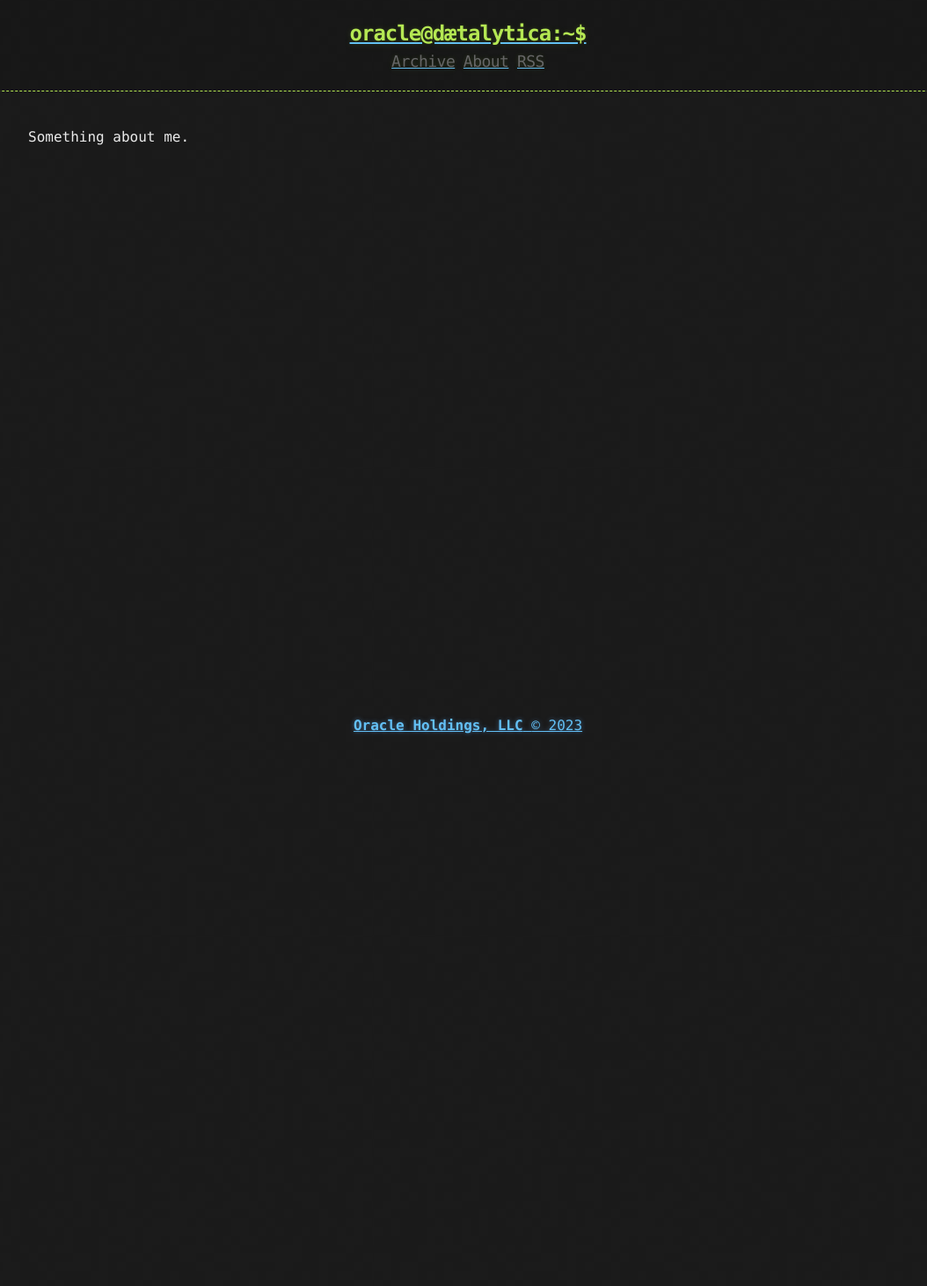
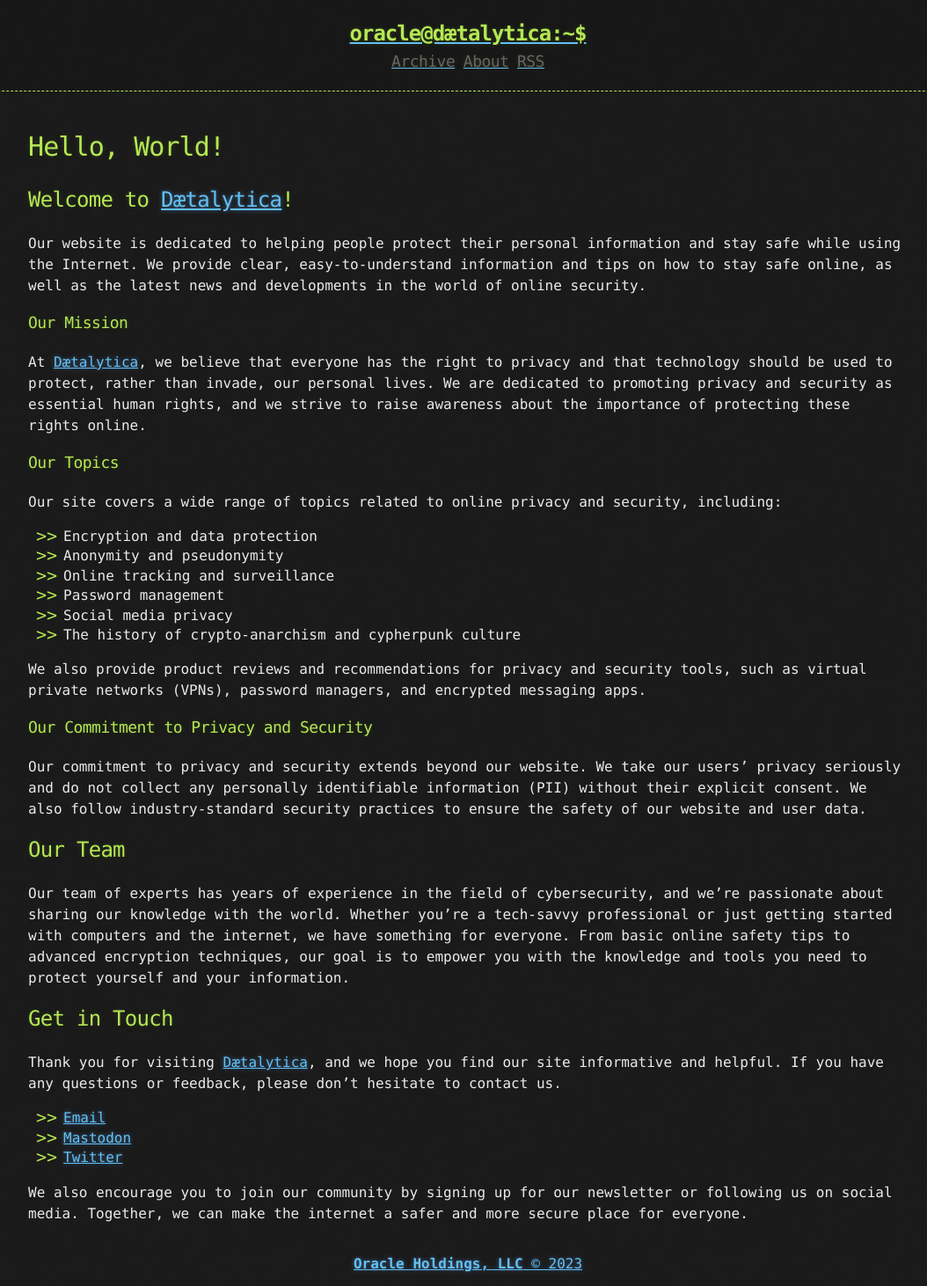
Before and after one commit to Daetalytica/daetalytica.github.io, a Jekyll site: the page built from about.md, in a window 1280 px wide. Shown: the whole page at 88% size, without its empty margins (108-1162 px from the left). Built offline with Jekyll 4.4.1, drawn with Linux system fonts in a browser that asks for light colours; before the commit the page ends 900 px from its top, so only the background shows below that.

Commit message:
adding mission statement

```diff
--- a/about.md
+++ b/about.md
@@ -3,4 +3,43 @@
 title: About
 ---
 
-Something about me.
+# Hello, World!
+
+## Welcome to [Dætalytica](https://daetalytica.io)!
+
+Our website is dedicated to helping people protect their personal information and stay safe while using the Internet. We provide clear, easy-to-understand information and tips on how to stay safe online, as well as the latest news and developments in the world of online security.
+
+### Our Mission
+
+At [Dætalytica](https://daetalytica.io), we believe that everyone has the right to privacy and that technology should be used to protect, rather than invade, our personal lives. We are dedicated to promoting privacy and security as essential human rights, and we strive to raise awareness about the importance of protecting these rights online.
+
+### Our Topics
+
+Our site covers a wide range of topics related to online privacy and security, including:
+
+- Encryption and data protection
+- Anonymity and pseudonymity
+- Online tracking and surveillance
+- Password management
+- Social media privacy
+- The history of crypto-anarchism and cypherpunk culture
+
+We also provide product reviews and recommendations for privacy and security tools, such as virtual private networks (VPNs), password managers, and encrypted messaging apps.
+
+### Our Commitment to Privacy and Security
+
+Our commitment to privacy and security extends beyond our website. We take our users' privacy seriously and do not collect any personally identifiable information (PII) without their explicit consent. We also follow industry-standard security practices to ensure the safety of our website and user data.
+
+## Our Team
+
+Our team of experts has years of experience in the field of cybersecurity, and we're passionate about sharing our knowledge with the world. Whether you're a tech-savvy professional or just getting started with computers and the internet, we have something for everyone. From basic online safety tips to advanced encryption techniques, our goal is to empower you with the knowledge and tools you need to protect yourself and your information.
+
+## Get in Touch
+
+Thank you for visiting [Dætalytica](https://daetalytica.io), and we hope you find our site informative and helpful. If you have any questions or feedback, please don't hesitate to contact us.
+
+- [Email](mailto:oracle@daetalytica.io)
+- [Mastodon](https://mastodon.social/@vestyr)
+- [Twitter](https://twitter.com/daetalytica)
+
+We also encourage you to join our community by signing up for our newsletter or following us on social media. Together, we can make the internet a safer and more secure place for everyone.
```
